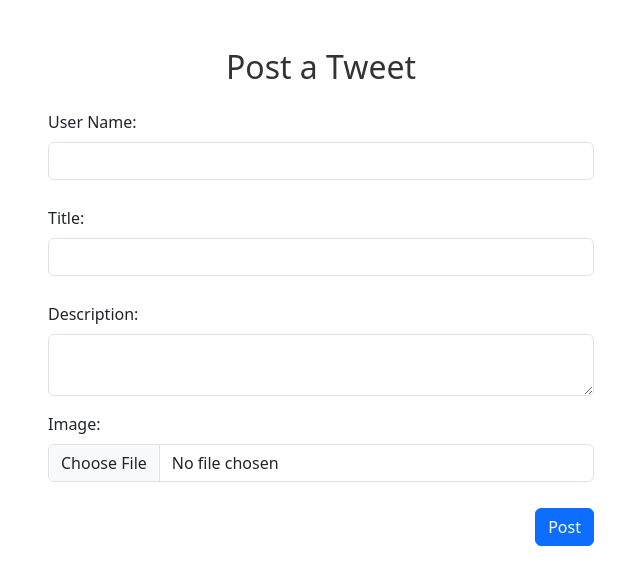
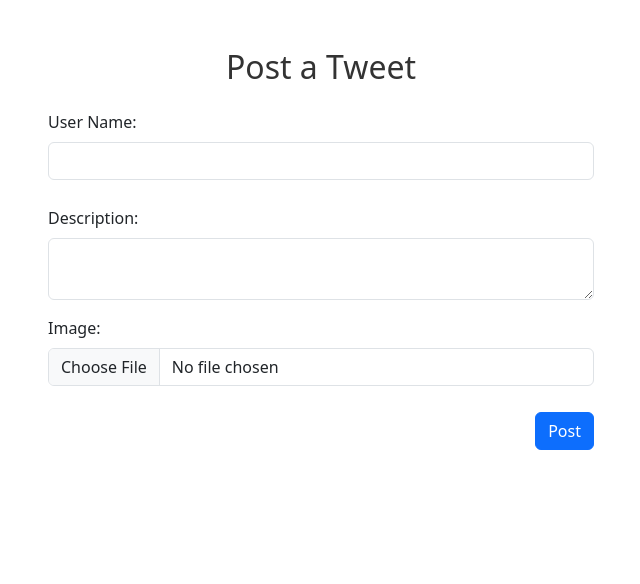
Before and after one commit to Suyash0028/brix-v1-frontend, a React (Create React App) app: page /addtweets in a window 1280 px wide. Shown: the top 584 px of the page, without its empty margins (319-959 px from the left). Built offline with nearby package versions, Linux system fonts and the light colour scheme.

Commit message:
Integrated POST api to post a tweet

```diff
--- a/src/pages/tweets/AddTweets.js
+++ b/src/pages/tweets/AddTweets.js
@@ -1,19 +1,42 @@
-import React, { useState } from 'react';
+import React, { useState } from "react";
+import { useHistory } from "react-router-dom";
 
 const AddTweets = () => {
+  const history = useHistory();
   // State to manage form data
-    const [formData, setFormData] = useState({
-        userName: '',
-        title: '',
-        description: '',
-        image: '',
+  const [base64Image, setBase64Img] = useState("");
+
+  const [postData, setPostData] = useState({
+    userName: "",
+    tweetContent: "",
+    tweetImage: "",
   });
-    const [base64Image, setBase64Img]= useState('');
+
+  const handlePostRequest = () => {
+    fetch(`${process.env.REACT_APP_BASE_URL}/tweets/add-new-tweet`, {
+      method: "POST",
+      headers: {
+        "Content-type": "application/json",
+      },
+      body: JSON.stringify(postData),
+    })
+      .then((response) => response.json())
+      .then((data) => {
+        // Handle the response data
+        console.log(data);
+      })
+      .catch((error) => {
+        // Handle errors
+        console.error("Error:", error);
+      });
+    history.push("/tweets");
+  };
 
   // Function to handle form input changes
   const handleChange = (e) => {
+    console.log(e);
     const { name, value } = e.target;
-        setFormData((prevFormData) => ({
+    setPostData((prevFormData) => ({
       ...prevFormData,
       [name]: value,
     }));
@@ -28,9 +51,9 @@ const AddTweets = () => {
 
       reader.onloadend = () => {
         // Update the form state with the base64 image
-                setFormData((prevFormData) => ({
+        setPostData((prevFormData) => ({
           ...prevFormData,
-                    image: reader.result,
+          tweetImage: reader.result,
         }));
         setBase64Img(reader.result);
       };
@@ -45,6 +68,7 @@ const AddTweets = () => {
     e.preventDefault();
     // Perform any additional actions, like sending data to a server
     //console.log(formData);
+    handlePostRequest();
   };
 
   return (
@@ -54,24 +78,54 @@ const AddTweets = () => {
           <h2 className="mb-4">Post a Tweet</h2>
           <form onSubmit={handleSubmit}>
             <div className="mb-3 text-start">
-                            <label htmlFor="username" className="form-label">User Name:</label>
-                            <input type="text" className="form-control" id="username" name="username" value={formData.userName} onChange={handleChange} />
+              <label htmlFor="username" className="form-label">
+                User Name:
+              </label>
+              <input
+                type="text"
+                className="form-control"
+                id="userName"
+                name="userName"
+                value={postData.userName}
+                onChange={handleChange}
+              />
             </div>
             <div className="mb-3 text-start">
-                            <label htmlFor="title" className="form-label">Title:</label>
-                            <input type="text" className="form-control" id="title" name="title" value={formData.title} onChange={handleChange} />
+              <label htmlFor="tweetContent" className="form-label">
+                Description:
+              </label>
+              <textarea
+                className="form-control"
+                id="tweetContent"
+                name="tweetContent"
+                value={postData.tweetContent}
+                onChange={handleChange}
+              />
             </div>
             <div className="mb-3 text-start">
-                            <label htmlFor="description" className="form-label">Description:</label>
-                            <textarea className="form-control" id="description" name="description" value={formData.description} onChange={handleChange} />
-                        </div>
-                        <div className="mb-3 text-start">
-                            <label htmlFor="image" className="form-label">Image:</label>
-                            <input type="file" className="form-control" id="image" name="image" onChange={handleImageChange} />
-                            {base64Image && <img src={base64Image} alt="Converted to Base64" width={250} height={300} />}
+              <label htmlFor="image" className="form-label">
+                Image:
+              </label>
+              <input
+                type="file"
+                className="form-control"
+                id="image"
+                name="image"
+                onChange={handleImageChange}
+              />
+              {base64Image && (
+                <img
+                  src={base64Image}
+                  alt="Converted to Base64"
+                  width={250}
+                  height={300}
+                />
+              )}
             </div>
             <div className="text-end">
-                            <button type="submit" className="btn btn-primary">Post</button>
+              <button type="submit" className="btn btn-primary">
+                Post
+              </button>
             </div>
           </form>
         </div>
```
Lines whose indentation alone changed are shown as unchanged.
